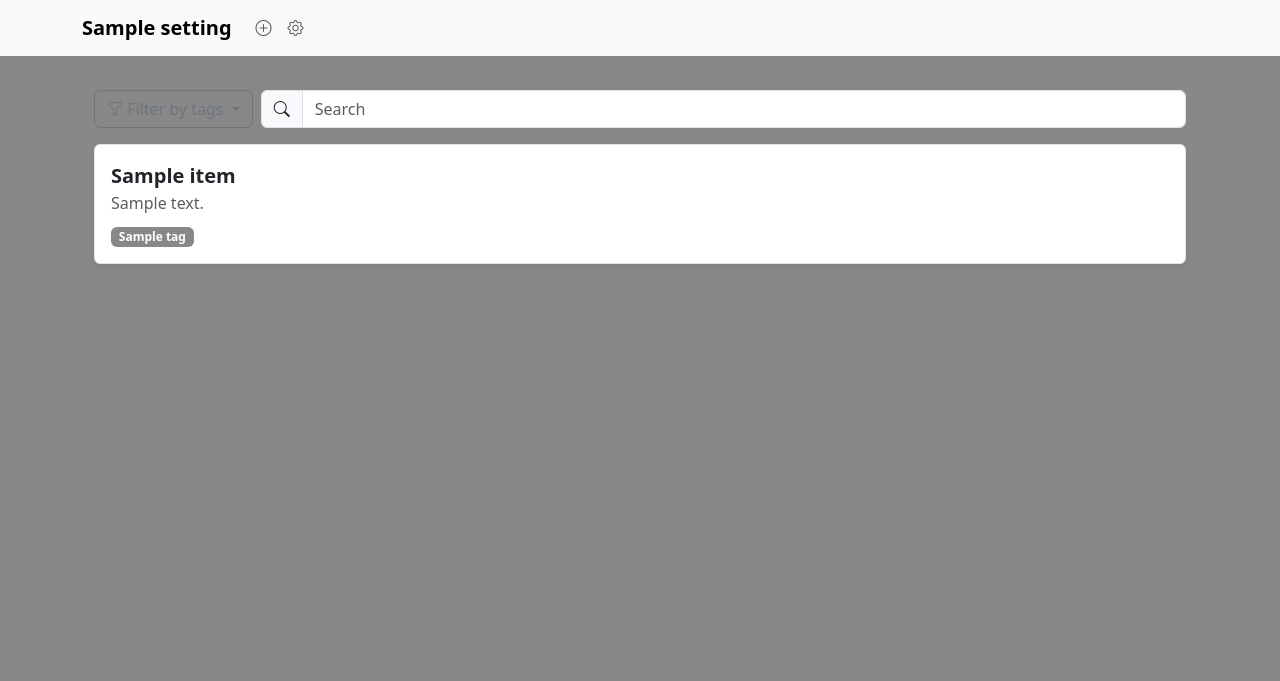
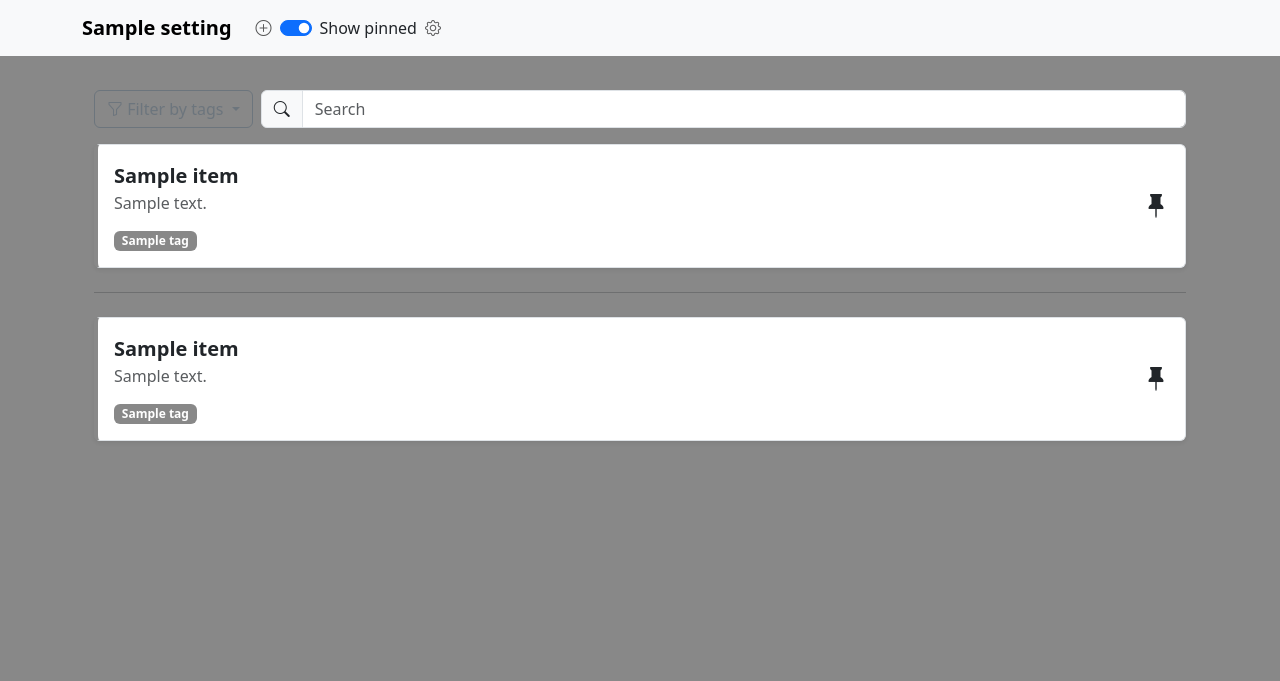
Before and after one commit to robschmidtdev/idea-collector, a Django app: template idea_collector/main/templates/main/items.html in a window 1280 px wide. Shown: the top 681 px of the page. Run offline with Django 5.2, Linux system fonts and the light colour scheme; the template is opened without the code that fills it: most values are stand-ins (such as "Sample title", 1, 10 or a date in 2020).

Commit message:
pinned items possible

```diff
--- a/idea_collector/main/admin.py
+++ b/idea_collector/main/admin.py
@@ -105,6 +105,8 @@ class ItemAdmin(admin.ModelAdmin):
     list_display = (
         "name",
         "color",
+        "pinned",
+        "pin_order",
         "created_by",
         "created_at",
         "updated_at",
--- a/idea_collector/main/models.py
+++ b/idea_collector/main/models.py
@@ -75,6 +75,9 @@ class Item(models.Model):
         blank=True
     )
 
+    pinned = models.BooleanField(default=False)
+    pin_order = models.IntegerField(null=True, blank=True)
+
     created_at = models.DateTimeField(auto_now_add=True)
     updated_at = models.DateTimeField(auto_now=True)
 
--- /dev/null
+++ b/idea_collector/main/templates/main/_item.html
@@ -0,0 +1,21 @@
+<div class="list-group-item list-group-item-{{ item.color }} d-flex justify-content-between align-items-center py-3 position-relative {% if item.pinned %}pinned pinned-item{% endif %}" {% if item.pinned %}draggable="true"{% endif %} data-pk="{{ item.pk }}" data-name="{{ item.name }}" data-tags="{% for tag in item.tags.all %}{{ tag.pk }}{% if not forloop.last %},{% endif %}{% endfor %}" data-search="{{ item.name }} {{ item.get_plain_description }} {% for tag in item.tags.all %}{{ tag.name }} {% endfor %}{% for image in item.images.all %}{{ image.image.name }} {% endfor %}{% for video in item.videos.all %}{{ video.video.name }} {% endfor %}{% for audio in item.audios.all %}{{ audio.audio.name }} {% endfor %}{% if item.created_by %}{{ item.created_by.username }}{% endif %}" data-pinned="{{ item.pinned|yesno:'true,false' }}">
+    <a href="{% url 'item_detail' item.pk %}" class="list-group-item-action flex-grow-1 d-flex flex-column text-decoration-none text-reset">
+        <div class="fw-bold fs-5">{{ item.name }}</div>
+        {% if item.description %}
+            <div class="text-muted mb-2 text-truncate" style="max-width: 600px;">
+                {{ item.get_plain_description }}
+            </div>
+        {% endif %}
+
+        {% if item.tags.all %}
+            <div class="mt-1">
+                {% for tag in item.tags.all %}
+                    <span class="badge me-1" style="background-color: {{ tag.color }};">{{ tag.name }}</span>
+                {% endfor %}
+            </div>
+        {% endif %}
+    </a>
+    <button type="button" class="btn btn-link text-dark p-0 ms-3 pin-btn" data-pk="{{ item.pk }}" data-pinned="{{ item.pinned|yesno:'true,false' }}" title="{% if item.pinned %}Unpin{% else %}Pin{% endif %}">
+        <i class="bi {% if item.pinned %}bi-pin-fill{% else %}bi-pin{% endif %} fs-4"></i>
+    </button>
+</div>
--- a/idea_collector/main/templates/main/base.html
+++ b/idea_collector/main/templates/main/base.html
@@ -26,6 +26,12 @@
                     <li class="nav-item">
                     </li>
                     <li><a class="nav-link" href="{% url 'item_create' %}"><i class="bi bi-plus-circle"></i></a></li>
+                    <li class="nav-item d-flex align-items-center">
+                        <div class="form-check form-switch mb-0">
+                            <input class="form-check-input" type="checkbox" id="showPinnedSwitch" checked>
+                            <label class="form-check-label" for="showPinnedSwitch">Show pinned</label>
+                        </div>
+                    </li>
                     <li class="nav-item">
                         <a class="nav-link {% if active == 'settings' %}active{% endif %}" href="{% url 'settings' %}"><i class="bi bi-gear"></i></a>
                     </li>
--- a/idea_collector/main/templates/main/items.html
+++ b/idea_collector/main/templates/main/items.html
@@ -4,7 +4,17 @@
 
 
 {% block content %}
+<style>
+    .list-group-item.pinned {
+        border-left: 4px solid {{ settings.primary_color }};
+    }
+    .list-group-item.dragging {
+        opacity: 0.5;
+    }
+</style>
 <div class="container my-4">
+
+    {% csrf_token %}
 
     <div class="row mb-3 g-2">
         <div class="col-auto">
@@ -32,27 +42,18 @@
         </div>
     </div>
 
-    {% if items %}
-        <div class="list-group shadow-sm">
-            {% for item in items %}
-                <a href="{% url 'item_detail' item.pk %}" class="list-group-item list-group-item-{{ item.color }} list-group-item-action d-flex justify-content-between align-items-center py-3" data-tags="{% for tag in item.tags.all %}{{ tag.pk }}{% if not forloop.last %},{% endif %}{% endfor %}" data-search="{{ item.name }} {{ item.get_plain_description }} {% for tag in item.tags.all %}{{ tag.name }} {% endfor %}{% for image in item.images.all %}{{ image.image.name }} {% endfor %}{% for video in item.videos.all %}{{ video.video.name }} {% endfor %}{% for audio in item.audios.all %}{{ audio.audio.name }} {% endfor %}{% if item.created_by %}{{ item.created_by.username }}{% endif %}">
-                    <div>
-                        <div class="fw-bold fs-5">{{ item.name }}</div>
-                        {% if item.description %}
-                            <div class="text-muted mb-2 text-truncate" style="max-width: 600px;">
-                                {{ item.get_plain_description }}
-                            </div>
-                        {% endif %}
-
-                        {% if item.tags.all %}
-                            <div class="mt-1">
-                                {% for tag in item.tags.all %}
-                                    <span class="badge me-1" style="background-color: {{ tag.color }};">{{ tag.name }}</span>
-                                {% endfor %}
-                            </div>
-                        {% endif %}
-                    </div>
-                </a>
+    {% if pinned_items or unpinned_items %}
+        <div id="pinnedSection" {% if not pinned_items %}class="d-none"{% endif %}>
+            <div class="list-group shadow-sm mb-3" id="pinnedList">
+                {% for item in pinned_items %}
+                    {% include "main/_item.html" %}
+                {% endfor %}
+            </div>
+            <hr id="pinnedDivider" class="my-4">
+        </div>
+        <div class="list-group shadow-sm" id="itemList">
+            {% for item in unpinned_items %}
+                {% include "main/_item.html" %}
             {% endfor %}
         </div>
         <div id="noMatchAlert" class="alert alert-info d-none" role="alert">
@@ -69,7 +70,27 @@
     const checkboxes = document.querySelectorAll('.tag-filter');
     const searchInput = document.getElementById('searchInput');
     const noMatchAlert = document.getElementById('noMatchAlert');
+    const showPinnedSwitch = document.getElementById('showPinnedSwitch');
+    const pinnedSection = document.getElementById('pinnedSection');
+    const pinnedList = document.getElementById('pinnedList');
+    const pinnedDivider = document.getElementById('pinnedDivider');
+    const itemList = document.getElementById('itemList');
+    const csrfToken = document.querySelector('[name=csrfmiddlewaretoken]').value;
     let query = '';
+    let dragged = null;
+
+    if (showPinnedSwitch) {
+        showPinnedSwitch.checked = localStorage.getItem('showPinned') !== 'false';
+    }
+
+    function updateLayout() {
+        const showPinned = showPinnedSwitch ? showPinnedSwitch.checked : true;
+        const hasPinned = pinnedList && pinnedList.querySelectorAll('.pinned-item').length > 0;
+        const hasUnpinned = itemList && itemList.querySelectorAll('.list-group-item').length > 0;
+
+        if (pinnedSection) pinnedSection.classList.toggle('d-none', !showPinned || !hasPinned);
+        if (pinnedDivider) pinnedDivider.classList.toggle('d-none', !hasPinned || !hasUnpinned);
+    }
 
     function filterItems() {
         const selected = new Set(
@@ -78,24 +99,126 @@
                 .map(cb => cb.value)
         );
         const searchTerm = query.trim().toLowerCase();
+        const showPinned = showPinnedSwitch ? showPinnedSwitch.checked : true;
 
         let visibleCount = 0;
         document.querySelectorAll('.list-group-item[data-tags]').forEach(item => {
             const itemTags = item.dataset.tags.split(',').filter(Boolean);
             const matchesTags = selected.size === 0 || itemTags.some(t => selected.has(t));
             const matchesSearch = searchTerm === '' || item.dataset.search.toLowerCase().includes(searchTerm);
-            const show = matchesTags && matchesSearch;
+            const matchesPinned = showPinned || item.dataset.pinned !== 'true';
+            const show = matchesTags && matchesSearch && matchesPinned;
             item.classList.toggle('d-none', !show);
             if (show) visibleCount++;
         });
 
         if (noMatchAlert) noMatchAlert.classList.toggle('d-none', visibleCount !== 0);
+        updateLayout();
     }
+
+    function setPinButton(button, pinned) {
+        button.dataset.pinned = pinned ? 'true' : 'false';
+        button.title = pinned ? 'Unpin' : 'Pin';
+        const icon = button.querySelector('i');
+        icon.className = pinned ? 'bi bi-pin-fill fs-4' : 'bi bi-pin fs-4';
+    }
+
+    function moveItemToPinned(item) {
+        item.dataset.pinned = 'true';
+        item.classList.add('pinned', 'pinned-item');
+        item.draggable = true;
+        setPinButton(item.querySelector('.pin-btn'), true);
+        pinnedList.appendChild(item);
+        updateLayout();
+    }
+
+    function moveItemToUnpinned(item) {
+        item.dataset.pinned = 'false';
+        item.classList.remove('pinned', 'pinned-item');
+        item.draggable = false;
+        setPinButton(item.querySelector('.pin-btn'), false);
+        const name = (item.dataset.name || '').toLowerCase();
+        const target = [...itemList.querySelectorAll('.list-group-item')]
+            .find(el => (el.dataset.name || '').toLowerCase() > name);
+        if (target) itemList.insertBefore(item, target);
+        else itemList.appendChild(item);
+        updateLayout();
+    }
+
+    function togglePin(button) {
+        const pk = button.dataset.pk;
+        fetch(`/items/${pk}/pin/`, {
+            method: 'POST',
+            headers: { 'X-CSRFToken': csrfToken },
+        })
+            .then(response => response.json())
+            .then(data => {
+                const item = button.closest('.list-group-item');
+                if (data.pinned) moveItemToPinned(item);
+                else moveItemToUnpinned(item);
+                filterItems();
+            });
+    }
+
+    function getDragAfterElement(container, y) {
+        const elements = [...container.querySelectorAll('.pinned-item:not(.dragging)')];
+        return elements.reduce((closest, child) => {
+            const box = child.getBoundingClientRect();
+            const offset = y - box.top - box.height / 2;
+            if (offset < 0 && offset > closest.offset) return { offset, element: child };
+            return closest;
+        }, { offset: -Infinity }).element;
+    }
+
+    function savePinnedOrder() {
+        const order = [...pinnedList.querySelectorAll('.pinned-item')].map(el => el.dataset.pk);
+        const body = order.map(pk => `order=${encodeURIComponent(pk)}`).join('&');
+        fetch('/items/pin/reorder/', {
+            method: 'POST',
+            headers: { 'X-CSRFToken': csrfToken, 'Content-Type': 'application/x-www-form-urlencoded' },
+            body,
+        });
+    }
+
+    if (pinnedList) {
+        pinnedList.addEventListener('dragstart', event => {
+            dragged = event.target.closest('.pinned-item');
+            if (!dragged) return;
+            event.dataTransfer.effectAllowed = 'move';
+            event.dataTransfer.setData('text/plain', dragged.dataset.pk);
+            dragged.classList.add('dragging');
+        });
+        pinnedList.addEventListener('dragover', event => {
+            event.preventDefault();
+            if (!dragged) return;
+            const after = getDragAfterElement(pinnedList, event.clientY);
+            if (after == null) pinnedList.appendChild(dragged);
+            else pinnedList.insertBefore(dragged, after);
+        });
+        pinnedList.addEventListener('drop', event => event.preventDefault());
+        pinnedList.addEventListener('dragend', () => {
+            if (dragged) dragged.classList.remove('dragging');
+            dragged = null;
+            savePinnedOrder();
+        });
+    }
+
+    document.querySelectorAll('.pin-btn').forEach(button => {
+        button.addEventListener('click', () => togglePin(button));
+    });
 
     checkboxes.forEach(cb => cb.addEventListener('change', filterItems));
     searchInput.addEventListener('input', () => {
         query = searchInput.value;
         filterItems();
     });
+    if (showPinnedSwitch) {
+        showPinnedSwitch.addEventListener('change', () => {
+            localStorage.setItem('showPinned', showPinnedSwitch.checked);
+            filterItems();
+        });
+    }
+
+    filterItems();
 </script>
 {% endblock %}
--- a/idea_collector/main/urls.py
+++ b/idea_collector/main/urls.py
@@ -6,5 +6,7 @@ urlpatterns = [
 
     path('items/add/', views.item_create, name='item_create'),
     path('items/<int:pk>/', views.item_detail, name='item_detail'),
+    path('items/<int:pk>/pin/', views.item_toggle_pin, name='item_toggle_pin'),
+    path('items/pin/reorder/', views.item_reorder, name='item_reorder'),
     path('settings/', views.settings_view, name='settings'),
 ]
```
Also changed, not shown: idea_collector/main/views.py (+37 -3 lines), idea_collector/main/migrations/0005_item_pinned.py (added), idea_collector/main/migrations/0006_item_pin_order.py (added).
